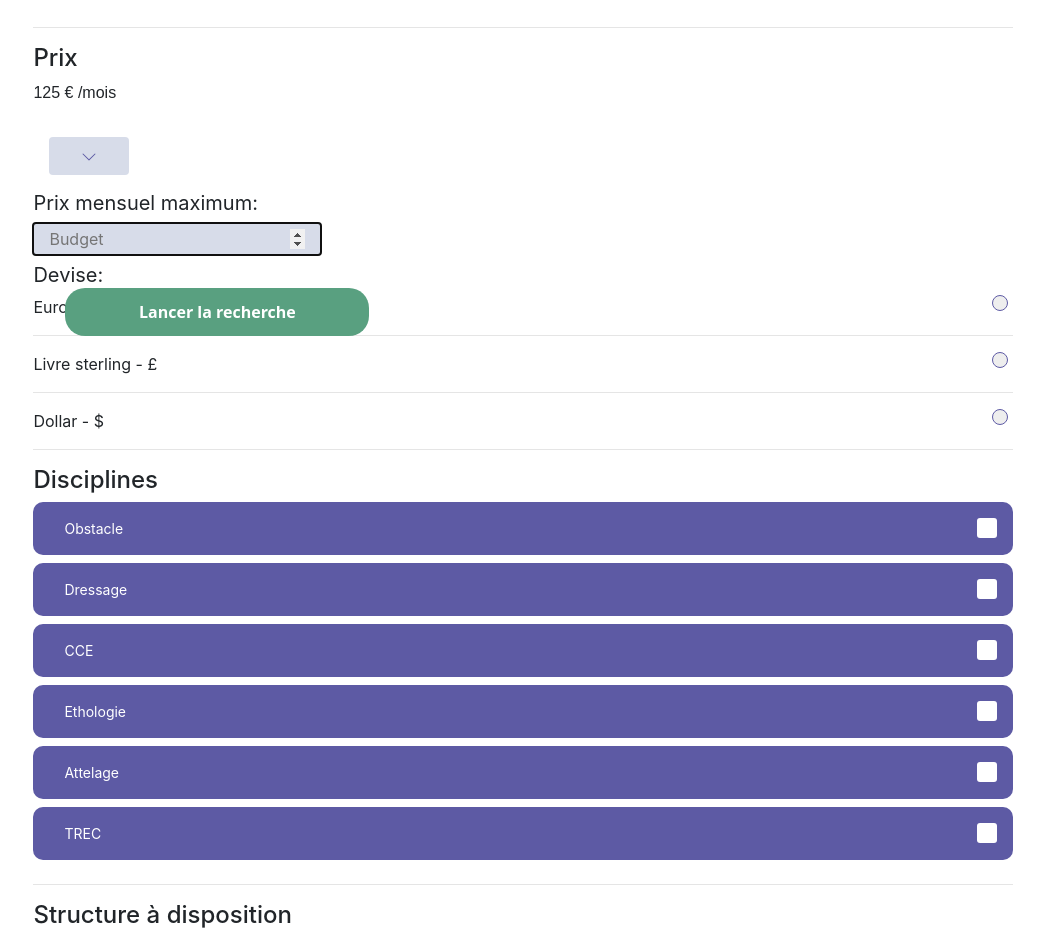
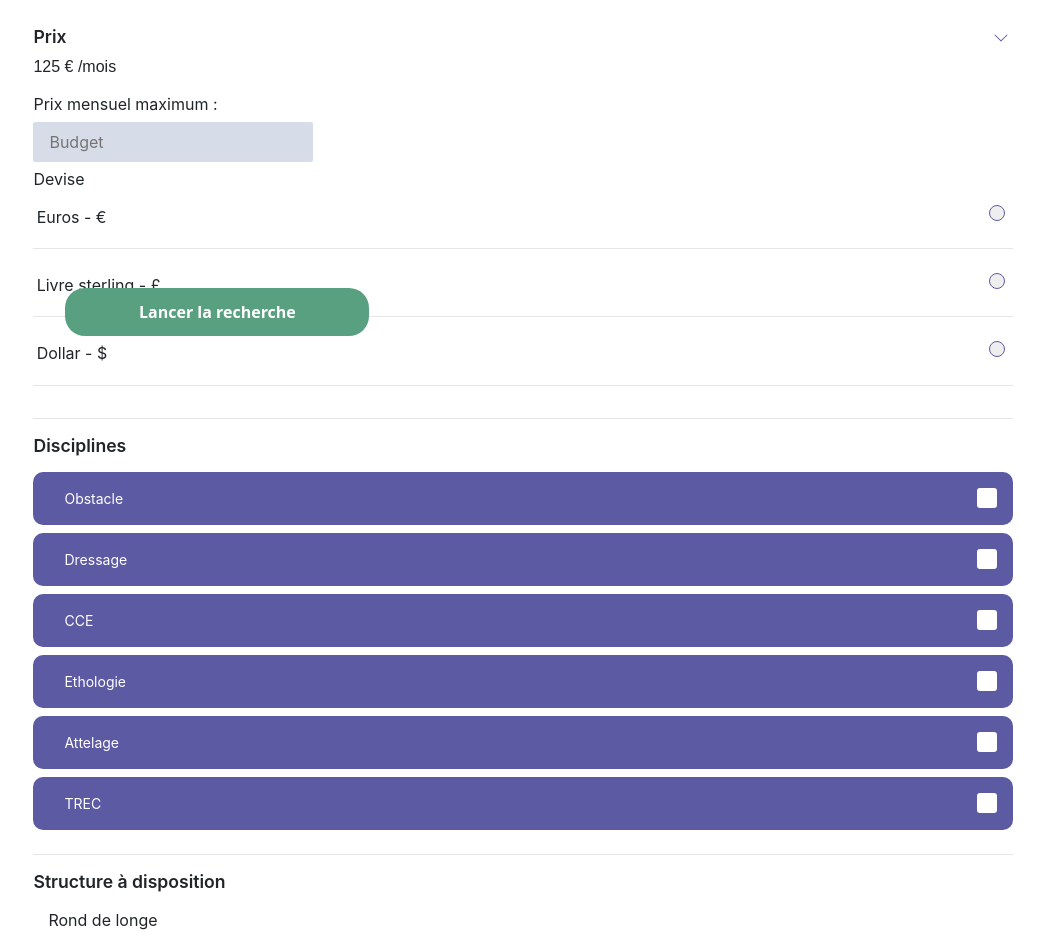
Before and after one commit to Johanna-cs/Caval_Cloud_Front, a React (Create React App) app: page /search-horse in a window 1280 px wide. Shown: the part 440-1375 px from the top of the page, without its empty margins (117-1161 px from the left). Built offline with nearby package versions, Linux system fonts and the light colour scheme.

Commit message:
toggle button update, component search rider css ok

```diff
--- a/src/components/Header_footer/Header.css
+++ b/src/components/Header_footer/Header.css
@@ -26,7 +26,7 @@ h3 {
 #chevron-header {
     text-align: left;
     color: white !important;
-    position: fixed;
+
 }
 
 
--- a/src/components/common_section/BudgetMensuel.js
+++ b/src/components/common_section/BudgetMensuel.js
@@ -1,44 +1,51 @@
 import React, { useState, useEffect } from 'react'
 import { Collapse, Button, Input } from 'reactstrap'
+import RadioButton from '../common/RadioButton'
+import './common_section.css'
 
 const BudgetMensuel = () => {
   const [isOpen, setIsOpen] = useState(true)
   const toggle = () => setIsOpen(!isOpen)
     return (
-
-        <div className='searchHorse_price' >
+      <>
+        <div className='mensuel_price' >
+          <div className='toggle_place'>
                 <h4> Prix </h4>
                 <p>125 € /mois</p>
-                <Button id='toggle_btn_chev'color="transparent" onClick={toggle} style={{ marginBottom: '1rem' }}><svg class="bi bi-chevron-down" width="1em" height="1em" viewBox="0 0 16 16" fill="currentColor" xmlns="http://www.w3.org/2000/svg">
+            </div>
+            <Button id='toggle_btn_chev'color="transparent" onClick={toggle} style={{ marginBottom: '1rem' }}>
+                  <svg class="bi bi-chevron-down" width="1em" height="1em" viewBox="0 0 16 16" fill="currentColor" xmlns="http://www.w3.org/2000/svg">
                             <path fill-rule="evenodd" d="M1.646 4.646a.5.5 0 0 1 .708 0L8 10.293l5.646-5.647a.5.5 0 0 1 .708.708l-6 6a.5.5 0 0 1-.708 0l-6-6a.5.5 0 0 1 0-.708z"/>
-                        </svg></Button>
-                <div className='searchHorse_price2'>
+                  </svg>
+                </Button>
+
+                </div>
+                <div className='mensuel_price2'>
                 <Collapse isOpen={isOpen}>
-                  <h5>Prix mensuel maximum:</h5>
+                  <h5>Prix mensuel maximum :</h5>
                     <label>
-                      <input className="mainInput" type="number" placeholder="Budget" autoFocus/>
+                      <input className="mainInput" type="number" placeholder="Budget"/>
                     </label>
-                  <h5>Devise:</h5>
-                  <div className="searchHorse_form-check">
-                    Euros - €
-                    <input className="searchHorse_form-check-input" type="radio" name="Eur" id="selectEur" value="Euros"/>
-                    <label className="searchHorse_form-check-label"for="selectEur"/>
-                  </div>
-                  <hr />
-                  <div className="searchHorse_form-check">
-                    Livre sterling - £
-                    <input className="searchHorse_form-check-input" type="radio" name="Liv" id="selectLiv" value="Livres"/>
-                    <label className="searchHorse_form-check-label" for="selectLiv"/>
-                  </div>
-                  <hr />
-                  <div className="searchHorse_form-check">
-                    Dollar - $
-                    <input className="searchHorse_form-check-input" type="radio" name="Dol" id="selectDol" value="Dollars"/>
-                    <label className="searchHorse_form-check-label" for="selectDol"/>
-                  </div>
+                  <h5>Devise</h5>
+
+                    <RadioButton
+                      radioButtonText="Euros - €"
+                      radioButtonName="devise"
+                      radioButtonId="devise1"
+                    />
+                    <RadioButton
+                      radioButtonText="Livre sterling - £"
+                      radioButtonName="devise"
+                      radioButtonId="devise2"
+                    />
+                    <RadioButton
+                      radioButtonText="Dollar - $"
+                      radioButtonName="devise"
+                      radioButtonId="devise3"
+                    />
                     </Collapse>
                 </div>
-        </div>
+        </>
     )}
 
 export default BudgetMensuel
--- a/src/components/common_section/Disciplines.js
+++ b/src/components/common_section/Disciplines.js
@@ -1,6 +1,7 @@
 import React, { useState, useEffect } from 'react'
 import Checkbox from '../common/Checkbox'
 import { Collapse, Button, Input } from 'reactstrap'
+import './common_section.css'
 
 const Disciplines = () => {
 
@@ -10,9 +11,9 @@ const Disciplines = () => {
     return (
 
 
-        <div className="postRider-disc">
+        <div className="disc">
             <h4>Disciplines</h4>
-        <div className="postRider-disciplineList">
+        <div className="disciplineList">
           <Checkbox CheckboxText="Obstacle" />
           <Checkbox CheckboxText="Dressage" />
           <Checkbox CheckboxText="CCE" />
--- a/src/components/common_section/Frequency.js
+++ b/src/components/common_section/Frequency.js
@@ -1,20 +1,22 @@
 import React, { useState, useEffect } from 'react'
 import { Collapse, Button, Input } from 'reactstrap'
+import RadioButton from '../common/RadioButton'
+import './common_section.css'
+import { geoPropTypes } from 'react-geolocated'
 
-const Frequency = () => {
+const Frequency = (props) => {
 
     const [isOpen, setIsOpen] = useState(true)
     const toggle = () => setIsOpen(!isOpen)
 
     return (
 
+        <>
 
-
-        <div className="searchHorse_rythme">
-
-            <p>Fréquence : 5 à 7 fois / semaine</p>
-            <p>Régularité: jours fixes</p>
-            <div>
+       <div className='frenquencyDiv'>
+            <div className="toggle_place">
+                <h4>{props.frequencyTitle} </h4>
+                </div>
                     <Button id="toggle_btn_chev" onClick={toggle}>
                         <svg
                             width="1em"
@@ -25,77 +27,21 @@ const Frequency = () => {
                             <path fill-rule="evenodd" d="M1.646 4.646a.5.5 0 0 1 .708 0L8 10.293l5.646-5.647a.5.5 0 0 1 .708.708l-6 6a.5.5 0 0 1-.708 0l-6-6a.5.5 0 0 1 0-.708z" />
                         </svg>
                     </Button>
+                    <p>Fréquence : 5 à 7 fois /semaine</p>
+                    <p>Régularité : jours fixes</p>
+                </div>
                 <Collapse isOpen={isOpen}>
                     <div>
-                        <h4>Fréquence </h4>
-                        <div className="searchHorse_form-check">
-                            5 à 7 fois / semaine
-                            <input
-                                className="searchHorse_form-check-input"
-                                type="radio"
-                                name="frequency"
-                                id="frequency1"
-                                value="option1"
-                                checked
-                            />
-                            <label
-                                className="searchHorse_form-check-label"
-                                for="frequency1"
-                            ></label>
-                        </div>
-                        <hr />
-                        <div className="searchHorse_form-check">
-                            3 à 4 fois / semaine
-                            <input
-                                className="searchHorse_form-check-input"
-                                type="radio"
-                                name="frequency"
-                                id="frequency2"
-                                value="option2"
-                                checked
-                            />
-                            <label
-                                className="searchHorse_form-check-label"
-                                for="frequency2"
-                            ></label>
-                        </div>
-                        <hr />
-                        <div className="searchHorse_form-check">
-                            2 fois / semaine
-                            <input
-                                className="searchHorse_form-check-input"
-                                type="radio"
-                                name="frequency"
-                                id="frequency3"
-                                value="option3"
-                                checked
-                            />
-                            <label
-                                className="searchHorse_form-check-label"
-                                for="frequency3"
-                            ></label>
-                        </div>
-                        <hr />
-                        <div className="searchHorse_form-check">
-                            1 fois / semaine
-                            <input
-                                className="searchHorse_form-check-input"
-                                type="radio"
-                                name="frequency"
-                                id="frequency4"
-                                value="option4"
-                                checked
-                            />
-                            <label
-                                className="searchHorse_form-check-label"
-                                for="frequency4"
-                            ></label>
-                        </div>
+                        <h5>Fréquence </h5>
+                        <RadioButton radioButtonText='5 à 7 fois / semaine' radioButtonName='7timesWeek' radioButtonId='7timesWeek'/>
+                        <RadioButton radioButtonText='3 à 4 fois / semaine'radioButtonName='4timesWeek' radioButtonId='4timesWeek'/>
+                        <RadioButton radioButtonText='2 fois / semaine' radioButtonName='2timesWeek' radioButtonId='2timesWeek'/>
+                        <RadioButton radioButtonText='1 fois / semaine' radioButtonName='1timesWeek' radioButtonId='1timesWeek'/>
                     </div>
                 </Collapse>
-            </div>
-        </div>
 
+
+        </>
     )
 }
 
--- a/src/components/common_section/Localisation.js
+++ b/src/components/common_section/Localisation.js
@@ -11,9 +11,10 @@ function Localisation(props) {
     const toggle = () => setIsOpen(!isOpen)
 
     return (
+        <>
 
-
-        <div className='searchHorse_loc'>
+        <div className='location'>
+            <div className='toggle_place'>
             <h4>Localisation </h4>
                 <input
                     className='mainInput'
@@ -21,9 +22,11 @@ function Localisation(props) {
                     value={props.value}
                     onChange={props.onChange}
                 />
+                </div>
                 <Button id='toggle_btn_chev'color="transparent" onClick={toggle} style={{ marginBottom: '1rem' }}><svg class="bi bi-chevron-down" width="1em" height="1em" viewBox="0 0 16 16" fill="currentColor" xmlns="http://www.w3.org/2000/svg">
                     <path fill-rule="evenodd" d="M1.646 4.646a.5.5 0 0 1 .708 0L8 10.293l5.646-5.647a.5.5 0 0 1 .708.708l-6 6a.5.5 0 0 1-.708 0l-6-6a.5.5 0 0 1 0-.708z"/>
                     </svg></Button>
+                </div>
             <div className='searchHorse_loc2'>
                 <Collapse isOpen={isOpen}>
                     <h5>Localisation  :</h5>
@@ -47,7 +50,8 @@ function Localisation(props) {
                     </div>
                 </Collapse>
             </div>
-        </div>
+
+        </>
     )}
 
 export default Localisation
--- /dev/null
+++ b/src/components/common_section/common_section.css
@@ -0,0 +1,68 @@
+/* common css btn etc */
+#toggle_btn_chev {
+    width: 2em;
+    margin-left: 2em;
+    margin-top: 0.6em;
+    margin-bottom: 0.3em;
+    color : #5d5aa4;
+    background-color: transparent;
+    border: none;
+    text-align: center;
+    outline: none !important;
+    padding : none;
+}
+.toggle_place {
+    display: inline-block;
+}
+.mainInput {
+    min-width: 8em;
+    background-color: #b0b9d380;
+    border : none ;
+    border-radius: 2px;
+    height: 2.5em;
+    padding: 1em;
+}
+/* ***** Budget ***** */
+.mensuel_price {
+    display: flex;
+    align-items: baseline;
+    justify-content: space-between;
+}
+/* ***** Localisation ***** */
+.locationDiv, .frequencyDiv {
+    display: flex;
+    align-items: baseline;
+    justify-content: space-between;
+}
+.rayon_loc {
+    display: flex;
+    justify-content: space-between;
+    padding: 0.5em;
+}
+.rayon_loc span {
+    margin: 1em;
+}
+.last_loc {
+    display: flex;
+    flex-direction: column;
+}
+.lastLoc{
+    display: flex;
+    flex-flow: row nowrap;
+}
+.aroundMe {
+    display: flex;
+    flex-flow: row nowrap;
+}
+
+.loc_map {
+    width: 1.5em;
+    padding: 0.3em;
+}
+/* ***** Disciplines, structures ***** */
+
+.disciplineList, .structureList {
+    margin-top: 1em;
+    display: flex;
+    flex-direction: column;
+    }
--- a/src/components/searchHorse/searchHorse.css
+++ b/src/components/searchHorse/searchHorse.css
@@ -6,99 +6,16 @@
     margin-right: 3em;
     padding-bottom: 5em;
 }
-/* common css btn etc */
-#toggle_btn_chev {
-    width: 5em;
-    margin: 1em;
-    color : #5d5aa4;
-    background-color: #b0b9d380;
-}
-.mainInput {
-    width: 18em;
-    background-color: #b0b9d380;
-    border : none ;
-    border-radius: 2px;
-    height: 2em;
-    padding: 1em;
-}
 .searchHorse_page hr {
     border-top: 1em thin;
     width: 100%;
-  }
-/* ***** Localisation ***** */
-
-.rayon_loc {
-    display: flex;
-    justify-content: space-between;
-    padding: 0.5em;
-}
-.rayon_loc span {
-    margin: 1em;
-}
-.last_loc {
-    display: flex;
-    flex-direction: column;
-}
-.lastLoc{
-    display: flex;
-    flex-flow: row nowrap;
-}
-.aroundMe {
-    display: flex;
-    flex-flow: row nowrap;
-}
-
-.loc_map {
-    width: 1.5em;
-    padding: 0.3em;
-}
-
-/* ***** Button Radio all ok***** */
-.searchHorse_form-check {
-  display: flex;
-  justify-content: space-between;
-}
-.searchHorse_form-check input {
-  padding: 3em;
-}
-/* radio button Devise, Frequency*/
-input[type="radio"].searchHorse_form-check-input {
-    display: none;
-  }
-  input[type="radio"].searchHorse_form-check-input + label {
-    position: relative;
-    padding-left: 1.3rem;
-  }
-  input[type="radio"].searchHorse_form-check-input + label::before,
-  input[type="radio"].searchHorse_form-check-input + label::after {
-    display: block;
-    position: absolute;
-    box-sizing: border-box;
-    content: "";
-    border-radius: 1em;
-  }
-  input[type="radio"].searchHorse_form-check-input + label::before {
-    bottom: 0;
-    left: 0;
-    border: 1px solid #ccc;
-    background-color: #eee;
-    width: 1rem;
-    height: 1rem;
-    border: #5d5aa4 solid 1px;
-  }
-  input[type="radio"].searchHorse_form-check-input+ label::after {
-    bottom: 3px;
-    left: 3px;
-    width: calc(1rem - 6px);
-    height: calc(1rem - 6px);
-  }
-  input[type="radio"].searchHorse_form-check-input:checked + label::after {
-    background-color: #5d5aa4;
   }
 
 /* ***** Checkbox Violettes ***** */
 /* Disciplines, Structures, ecuries, hebergement */
 
+/* ***** Disciplines, structures ***** */
+/*
 .disciplineList, .structureList, .ecuriesList, .hebergtList {
   margin-top: 1em;
   display: flex;
@@ -116,69 +33,8 @@ input[type="radio"].searchHorse_form-check-input {
   font-size: 14px;
   background-color: #5d5aa4;
   font-weight: 400 !important;
-    }
+  } */
 
-/*custom checkbox */
-
-.container {
-    display: block;
-    position: relative;
-    margin-bottom: 0px;
-    cursor: pointer;
-    -webkit-user-select: none;
-    -moz-user-select: none;
-    -ms-user-select: none;
-    user-select: none;
-  }
-
-.container input {
-position: absolute;
-opacity: 0;
-cursor: pointer;
-height: 0;
-width: 0;
-}
-
-.checkmark {
-position: absolute;
-top: 0;
-right: 0;
-height: 20px;
-width: 20px;
-border-radius: 3px;
-background-color: white;
-}
-
-.container:hover input ~ .checkmark {
-    background-color: white;
-    }
-
-.container input:checked ~ .checkmark {
-    background-color: white;
-    }
-
-.checkmark:after {
-    content: "";
-    position: absolute;
-    display: none;
-    }
-
-.container input:checked ~ .checkmark:after {
-    display: block;
-}
-
-.container .checkmark:after {
-    left: 8px;
-    top: 4px;
-    width: 5px;
-    height: 10px;
-    border: solid  #5d5aa4 ;
-    border-width: 0 2px 2px 0;
-    -webkit-transform: rotate(45deg);
-    -ms-transform: rotate(45deg);
-    transform: rotate(45deg);
-}
-/* ------------------------- */
 /* ****** Slide buttons violet ******* */
 /* Balade, Coaching, Materiel, Concours */
 
@@ -192,65 +48,6 @@ background-color: white;
     justify-content: space-between;
 }
 
-/* ------ bouton on/off ------- */
-.switch {
-    position: relative;
-    display: inline-block;
-    width: 50px;
-    height: 24px;
-  }
-  /* Hide default HTML checkbox */
-.switch input {
-    opacity: 0;
-    width: 0;
-    height: 0;
-  }
-  /* The slider */
-.slider {
-    position: absolute;
-    cursor: pointer;
-    top: 0;
-    left: 0;
-    right: 0;
-    bottom: 0;
-    background-color: #b0b9d380;
-    -webkit-transition: .4s;
-    transition: .4s;
-  }
-
-.slider:before {
-    position: absolute;
-    content: "";
-    height: 22px;
-    width: 22px;
-    left: 2px;
-    bottom: 1px;
-    background-color: white;
-    -webkit-transition: .4s;
-    transition: .4s;
-  }
-
-input:checked + .slider {
-    background-color: #5D5AA4;
-  }
-
-input:focus + .slider {
-    box-shadow: 0 0 1px #5D5AA4;
-  }
-
-input:checked + .slider:before {
-    -webkit-transform: translateX(23px);
-    -ms-transform: translateX(23px);
-    transform: translateX(23px);
-  }
-
-  /* Rounded sliders */
-.slider.round {
-    border-radius: 30px;
-  }
-.slider.round:before {
-    border-radius: 50%;
-  }
 /* ------------------------- */
 
 /* ****** Grands button violet ******* */
--- a/src/components/searchRider/SearchRider.css
+++ b/src/components/searchRider/SearchRider.css
@@ -6,82 +6,7 @@
   padding-bottom: 5em;
 }
 
-.localisation {
-    display: flex;
-    flex-direction: column;
+.searchRider_page hr {
+  border-top: 1em thin;
+  width: 100%;
 }
-
-.localisation input {
-    border-radius: 20px;
-    border : 1px solid black;
-}
-
-/* Bouton On-Off */
-
-.switch {
-    position: relative;
-    display: inline-block;
-    width: 50px;
-    height: 24px;
-  }
-
-  /* Hide default HTML checkbox */
-  .switch input {
-    opacity: 0;
-    width: 0;
-    height: 0;
-  }
-
-  /* The slider */
-  .slider {
-    position: absolute;
-    cursor: pointer;
-    top: 0;
-    left: 0;
-    right: 0;
-    bottom: 0;
-    background-color: #ccc;
-    -webkit-transition: .4s;
-    transition: .4s;
-  }
-
-  .slider:before {
-    position: absolute;
-    content: "";
-    height: 20px;
-    width: 20px;
-    left: 4px;
-    bottom: 4px;
-    background-color: white;
-    -webkit-transition: .4s;
-    transition: .4s;
-  }
-
-  input:checked + .slider {
-    background-color: violet;
-  }
-
-  input:focus + .slider {
-    box-shadow: 0 0 1px #2196F3;
-  }
-
-  input:checked + .slider:before {
-    -webkit-transform: translateX(26px);
-    -ms-transform: translateX(26px);
-    transform: translateX(26px);
-  }
-
-  /* Rounded sliders */
-  .slider.round {
-    border-radius: 34px;
-  }
-
-  .slider.round:before {
-    border-radius: 50%;
-  }
-
-/* Section choice with button ON-OFF*/
-.btn-on-off {
-    display: flex;
-    justify-content: space-between;
-}
--- a/src/components/searchRider/SearchRider.js
+++ b/src/components/searchRider/SearchRider.js
@@ -56,16 +56,14 @@ const SearchRider = () => {
                 <div> Age du cavalier
 
                 </div>
+                <hr />
                 <SlidingButton SlidingButtonText='Personne véhiculée' SlidingButtonID='vehiculed' />
             </div>
             <hr />
                 <Disciplines />
             <hr />
                 <BudgetMensuel />
-            <hr />
-            <h4>Rythme de la demi-pension</h4>
-                <Frenquency />
-
+                <Frenquency frequencyTitle='Rythme de la demi-pension'/>
             <h4>Concours</h4>
                 <SlidingButton SlidingButtonText='Le cavalier peut faire du concours avec mon cheval' SlidingButtonID='competitionOk' />
 
--- a/src/index.css
+++ b/src/index.css
@@ -20,15 +20,15 @@ h3 {
 }
 h4 {
   text-align: left;
-  font-size: 1.5em;
+  font-size: 1.1em !important;
   font-family: 'open-sans' sans-serif;
-  font-weight: 600 ;
+  font-weight: 600 !important;
   margin-bottom: 1em;
 }
 
 h5 {
   text-align: left;
-  font-size: 1em;
+  font-size: 1em !important;
   font-family: 'open-sans' sans-serif;
   font-weight: 400 !important;
   text-align: left;
@@ -36,7 +36,7 @@ h5 {
 
 p {
   text-align: left;
-  font-weight: 200;
+  font-weight: 200 !important;
   font-family: 'open-sans', sans-serif;
-  font-size: 1em;
+  font-size: 1em !important;
 }
```
Lines whose indentation alone changed are shown as unchanged.
